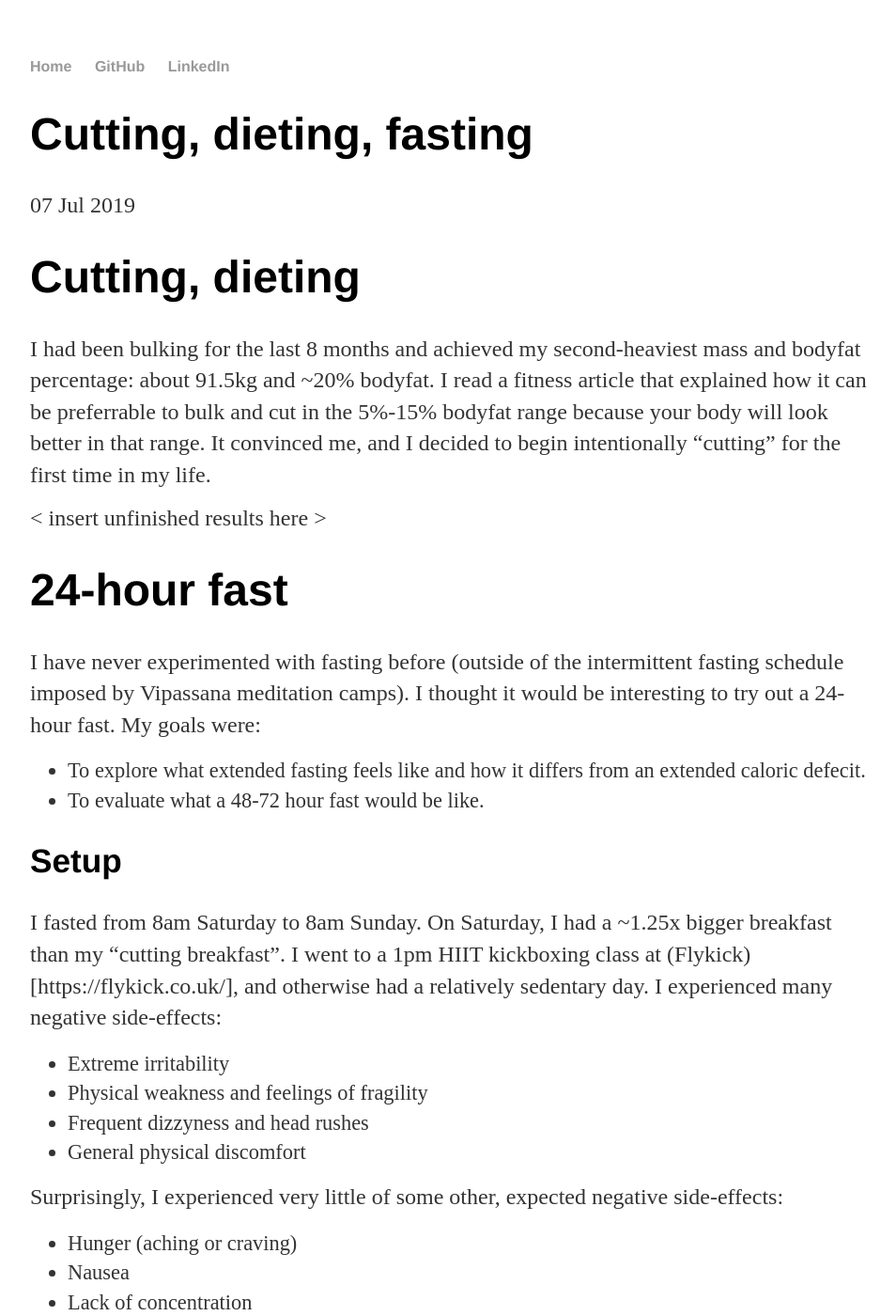
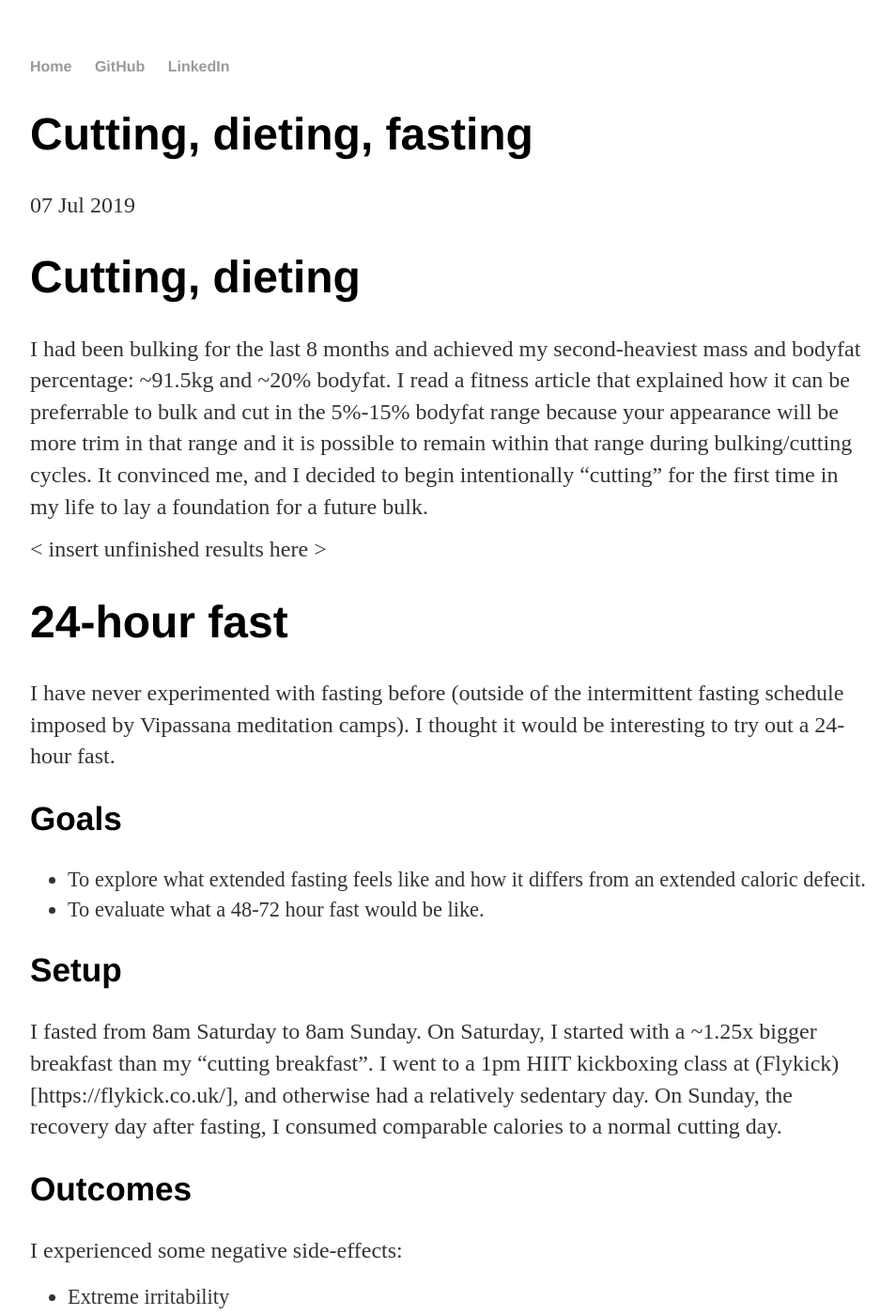
Before and after one commit to curiousest/curiousest.github.io, a Jekyll site: the page built from _posts/2019-07-07-cutting-dieting-fasting.md, in a window 1280 px wide and 1400 px high. Shown: the whole window at 94% size, without its empty margins (160-1114 px from the left). Built offline with Jekyll 4.4.1, drawn with Linux system fonts in a browser that asks for light colours; some of the changed text lies outside the part shown.

Commit message:
Clearer cutting dieting fasting post.

```diff
--- a/_posts/2019-07-07-cutting-dieting-fasting.md
+++ b/_posts/2019-07-07-cutting-dieting-fasting.md
@@ -12,36 +12,44 @@
 
 # Cutting, dieting
 
-I had been bulking for the last 8 months and achieved my second-heaviest mass and bodyfat percentage: about 91.5kg and ~20% bodyfat. I read a fitness article that explained how it can be preferrable to bulk and cut in the 5%-15% bodyfat range because your body will look better in that range. It convinced me, and I decided to begin intentionally "cutting" for the first time in my life.
+I had been bulking for the last 8 months and achieved my second-heaviest mass and bodyfat percentage: ~91.5kg and ~20% bodyfat. I read a fitness article that explained how it can be preferrable to bulk and cut in the 5%-15% bodyfat range because your appearance will be more trim in that range and it is possible to remain within that range during bulking/cutting cycles. It convinced me, and I decided to begin intentionally "cutting" for the first time in my life to lay a foundation for a future bulk.
 
 < insert unfinished results here >
 
 # 24-hour fast
 
-I have never experimented with fasting before (outside of the intermittent fasting schedule imposed by Vipassana meditation camps). I thought it would be interesting to try out a 24-hour fast. My goals were:
+I have never experimented with fasting before (outside of the intermittent fasting schedule imposed by Vipassana meditation camps). I thought it would be interesting to try out a 24-hour fast.
+
+## Goals
 
 * To explore what extended fasting feels like and how it differs from an extended caloric defecit.
 * To evaluate what a 48-72 hour fast would be like.
 
 ## Setup
 
-I fasted from 8am Saturday to 8am Sunday. On Saturday, I had a ~1.25x bigger breakfast than my "cutting breakfast". I went to a 1pm HIIT kickboxing class at (Flykick)[https://flykick.co.uk/], and otherwise had a relatively sedentary day. I experienced many negative side-effects:
+I fasted from 8am Saturday to 8am Sunday. On Saturday, I started with a ~1.25x bigger breakfast than my "cutting breakfast". I went to a 1pm HIIT kickboxing class at (Flykick)[https://flykick.co.uk/], and otherwise had a relatively sedentary day. On Sunday, the recovery day after fasting, I consumed comparable calories to a normal cutting day.
+
+## Outcomes
+
+I experienced some negative side-effects:
 
 * Extreme irritability
 * Physical weakness and feelings of fragility
 * Frequent dizzyness and head rushes
 * General physical discomfort
 
-Surprisingly, I experienced very little of some other, expected negative side-effects:
+Surprisingly, I barely experienced other, expected negative side-effects:
 
 * Hunger (aching or craving)
 * Nausea
 * Lack of concentration
 
-The positive side-effects were:
+I experienced some "positive" side-effects:
 
 * 81.1kg -> 80.0kg
 * Increased ability to focus
 * Spiritual feelings-inducing light-headedness
 
-The conclusions I made were that I would fast for 24+ hours again to induce spiritual awareness or experiences. I would not fast for weight loss or productivity gains. I was too irritable to have normal interactions with other people. I was too weak and uncomfortable to be productive.
+## Conclusions
+
+In the future, I would consider fasting for 24+ hours to induce spiritual awareness or experiences. I would not fast for the purpose of losing weight or being more productive. I was too irritable to have normal interactions with other people. I was too weak and uncomfortable to be productive. I lost significant weight, but my recovery took a whole extra day where I couldn't comfortably or safely exercise.
```
